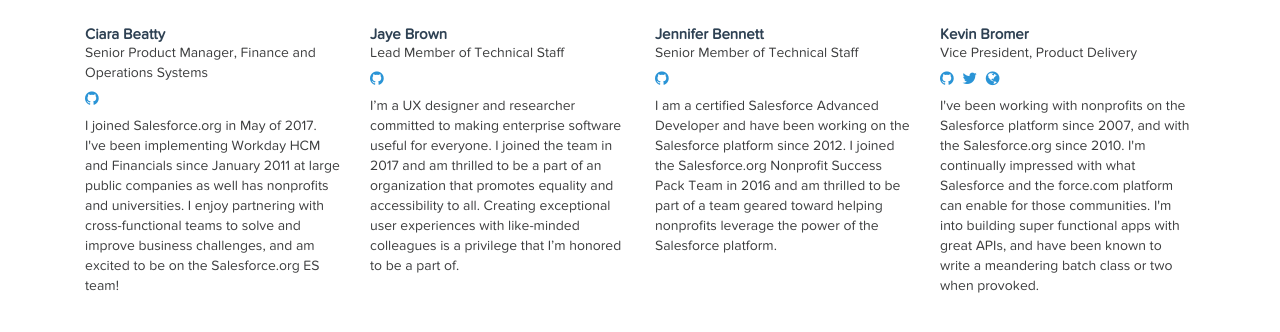
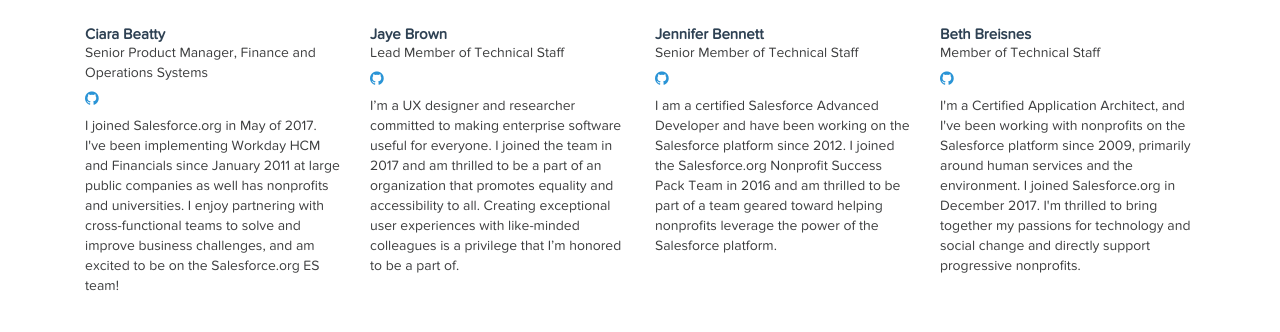
Before and after one commit to dvenor/salesforcefoundation.github.io, a Jekyll site: the page built from index.html, in a window 1280 px wide and 900 px high, scrolled down 3956 px, cut to the strip 235-598 px from the top of the window. Shown: the top 332 px of the strip. Built offline with Jekyll 4.4.1, drawn with Linux system fonts in a browser that asks for light colours; some web fonts are replaced; the list of posts is cut into pages by our own code.

Commit message:
add beth info

```diff
--- a/_data/members.yml
+++ b/_data/members.yml
@@ -40,6 +40,12 @@
   avatar:         https://avatars2.githubusercontent.com/u/450473
   title:          "Senior Member of Technical Staff"
   bio:            "I am a certified Salesforce Advanced Developer and have been working on the Salesforce platform since 2012. I joined the Salesforce.org Nonprofit Success Pack Team in 2016 and am thrilled to be part of a team geared toward helping nonprofits leverage the power of the Salesforce platform."
+
+Beth Breisnes:
+  github:         bethbrains
+  avatar:         https://avatars0.githubusercontent.com/u/12188165?v=4
+  title:          "Member of Technical Staff"
+  bio:            "I'm a Certified Application Architect, and I've been working with nonprofits on the Salesforce platform since 2009, primarily around human services and the environment. I joined Salesforce.org in December 2017. I'm thrilled to bring together my passions for technology and social change and directly support progressive nonprofits."
 
 Kevin Bromer:
   github:         kbromer
```
